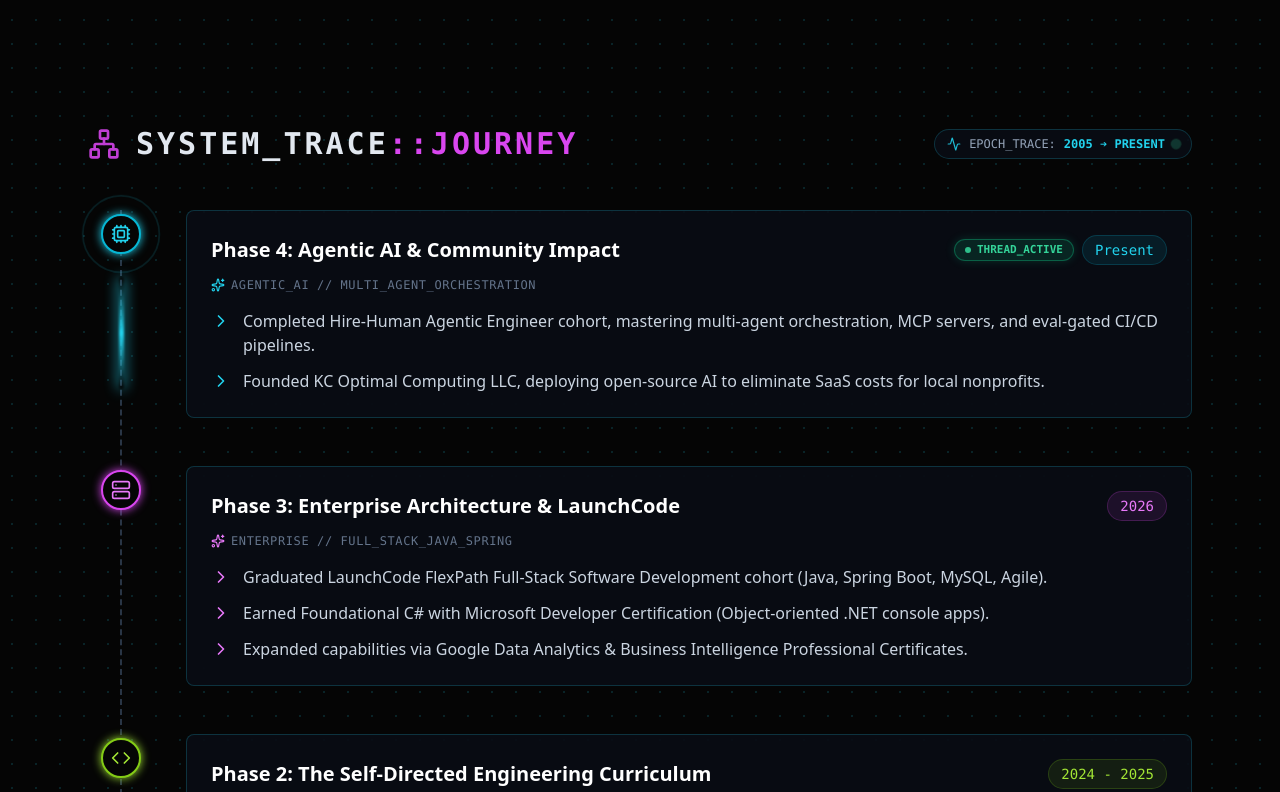
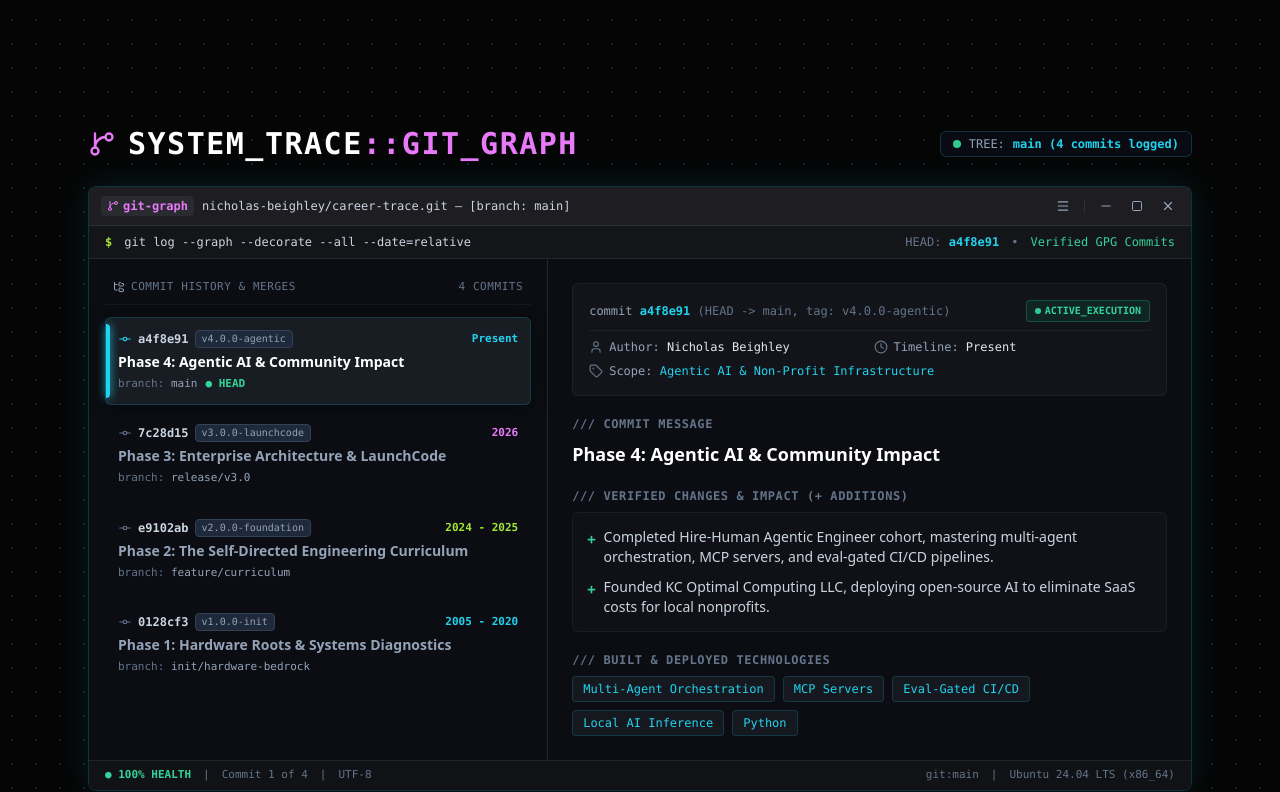
Before and after one commit to Nick040791/portfolio, a React (Vite) app: page / in a window 1280 px wide. Shown: the part 1048-1840 px from the top of the page. Built offline with nearby package versions, Linux system fonts and the light colour scheme.

Commit message:
feat: redesign journey section as authentic ubuntu git-graph system trace application

```diff
--- a/src/components/Journey.tsx
+++ b/src/components/Journey.tsx
@@ -1,136 +1,291 @@
 import React, { useState } from 'react';
-import { Network, ChevronRight, Activity, Sparkles } from 'lucide-react';
+import {
+  GitBranch,
+  GitCommit,
+  Minus,
+  Square,
+  X,
+  Menu,
+  Clock,
+  User,
+  Tag,
+  CheckCircle2,
+  FolderTree,
+} from 'lucide-react';
 import { journeyData } from '../data/portfolioData';
 import { getColorScheme } from '../utils/theme';
 
 export const Journey: React.FC = () => {
-  const [selectedPhase, setSelectedPhase] = useState<number | null>(null);
-
-  const handleTogglePhase = (index: number) => {
-    setSelectedPhase((prev) => (prev === index ? null : index));
-  };
+  const [activeCommitIndex, setActiveCommitIndex] = useState(0);
+  const activePhase = journeyData[activeCommitIndex];
+  const activeScheme = getColorScheme(activePhase.color);
 
   return (
-    <section id="journey" className="relative z-10">
-      {/* Section Header with Live Telemetry Pill */}
-      <div className="flex flex-col sm:flex-row sm:items-center justify-between gap-4 mb-12">
-        <div className="flex items-center space-x-4">
-          <Network className="w-8 h-8 text-fuchsia-500 animate-pulse" />
-          <h2 className="text-3xl font-bold font-mono tracking-widest uppercase">
-            System_Trace<span className="text-fuchsia-500">::Journey</span>
+    <section id="journey" className="relative z-10 space-y-6">
+      {/* Section Header */}
+      <div className="flex flex-col sm:flex-row sm:items-center justify-between gap-4">
+        <div className="flex items-center space-x-3">
+          <GitBranch className="w-7 h-7 text-fuchsia-400" />
+          <h2 className="text-2xl sm:text-3xl font-bold font-mono tracking-wider uppercase text-white">
+            System_Trace<span className="text-fuchsia-400">::Git_Graph</span>
           </h2>
         </div>
 
         {/* Telemetry Indicator */}
-        <div className="flex items-center space-x-2 px-3 py-1.5 glass-panel rounded-full border border-cyan-500/30 text-xs font-mono self-start sm:self-auto">
-          <Activity className="w-3.5 h-3.5 text-cyan-400 animate-pulse" />
-          <span className="text-slate-400">EPOCH_TRACE:</span>
-          <span className="text-cyan-400 font-semibold">2005 ➔ PRESENT</span>
-          <span className="w-1.5 h-1.5 rounded-full bg-emerald-400 animate-ping ml-1" />
+        <div className="flex items-center space-x-2 px-3 py-1 glass-panel rounded-md border border-cyan-500/20 text-xs font-mono self-start sm:self-auto">
+          <span className="w-2 h-2 rounded-full bg-emerald-400 animate-pulse" />
+          <span className="text-slate-400">TREE:</span>
+          <span className="text-cyan-400 font-semibold">main (4 commits logged)</span>
         </div>
       </div>
 
-      {/* Timeline Circuit Container */}
-      <div className="relative border-l-2 border-dashed border-slate-700/80 ml-4 md:ml-8 space-y-12 pb-8">
-        {/* Traveling Fiber-Optic Circuit Pulse (continuous ambient signal beam) */}
-        <div
-          className="absolute -left-[3px] w-[5px] h-28 rounded-full bg-gradient-to-b from-transparent via-cyan-400 to-transparent blur-[1px] shadow-[0_0_14px_#22d3ee] pointer-events-none animate-circuit-pulse"
-          aria-hidden="true"
-        />
+      {/* Ubuntu Linux Git Graph / System Trace Window */}
+      <div className="glass-panel rounded-lg overflow-hidden border border-cyan-500/30 shadow-[0_0_35px_rgba(34,211,238,0.12)]">
+        {/* Ubuntu GNOME Window Titlebar */}
+        <div className="bg-[#1e1e22] border-b border-[#2d2f36] px-3 py-2 flex items-center justify-between select-none">
+          {/* Left Title / Breadcrumbs */}
+          <div className="flex items-center space-x-2">
+            <span className="px-1.5 py-0.5 rounded bg-[#2a2b30] text-fuchsia-400 font-mono text-xs flex items-center gap-1 font-semibold">
+              <GitBranch className="w-3 h-3" />
+              git-graph
+            </span>
+            <span className="font-mono text-xs text-slate-300 font-medium hidden sm:inline">
+              nicholas-beighley/career-trace.git — [branch: main]
+            </span>
+          </div>
 
-        {journeyData.map((item, index) => {
-          const scheme = getColorScheme(item.color);
-          const isSelected = selectedPhase === index;
+          {/* Right Window Controls (Ubuntu GNOME) */}
+          <div className="flex items-center space-x-2.5 text-slate-400">
+            <button
+              type="button"
+              className="p-1 hover:text-slate-200 hover:bg-[#2b2c32] rounded transition-colors"
+              title="Menu"
+              aria-label="Menu"
+            >
+              <Menu className="w-3.5 h-3.5" />
+            </button>
+            <span className="h-3.5 w-[1px] bg-slate-700/60" aria-hidden="true" />
+            <button
+              type="button"
+              className="p-1 hover:text-slate-200 hover:bg-[#2b2c32] rounded transition-colors"
+              title="Minimize"
+              aria-label="Minimize"
+            >
+              <Minus className="w-3.5 h-3.5" />
+            </button>
+            <button
+              type="button"
+              className="p-1 hover:text-slate-200 hover:bg-[#2b2c32] rounded transition-colors"
+              title="Maximize"
+              aria-label="Maximize"
+            >
+              <Square className="w-3 h-3" />
+            </button>
+            <button
+              type="button"
+              className="p-1 text-slate-400 hover:text-white hover:bg-red-600/90 rounded-full transition-colors"
+              title="Close"
+              aria-label="Close"
+            >
+              <X className="w-3.5 h-3.5" />
+            </button>
+          </div>
+        </div>
 
-          return (
-            <div key={index} className="relative pl-10 md:pl-16 group">
-              {/* Glowing Circuit Node (clickable button) */}
-              <button
-                type="button"
-                onClick={() => handleTogglePhase(index)}
-                className={`absolute -left-[21px] top-1 p-2 rounded-full bg-[#050505] border-2 cursor-pointer ${
-                  scheme.nodeBorder
-                } transition-all duration-300 ${
-                  isSelected ? 'scale-110 shadow-[0_0_22px_currentColor]' : 'group-hover:scale-110'
-                }`}
-                title={`Inspect ${item.phase}`}
-                aria-label={`Inspect ${item.phase}`}
-              >
-                {/* Active Thread Radar Pulse on Current Phase */}
-                {item.isCurrent && (
-                  <span
-                    className="absolute -inset-1 rounded-full border border-cyan-400/60 animate-ping pointer-events-none"
-                    aria-hidden="true"
-                  />
-                )}
-                {item.icon}
-              </button>
+        {/* Command Toolbar / Subheader */}
+        <div className="bg-[#141519] border-b border-[#25272e] px-4 py-2 flex flex-wrap items-center justify-between gap-3 text-xs font-mono">
+          <div className="flex items-center space-x-3 text-slate-400">
+            <span className="text-lime-400 font-semibold">$</span>
+            <span className="text-slate-300">git log --graph --decorate --all --date=relative</span>
+          </div>
+          <div className="flex items-center space-x-3 text-slate-500">
+            <span>HEAD: <span className="text-cyan-400 font-semibold">a4f8e91</span></span>
+            <span>•</span>
+            <span className="text-emerald-400">Verified GPG Commits</span>
+          </div>
+        </div>
 
-              {/* Milestone Narrative Card (interactive only inside the card boundaries) */}
-              <div
-                onClick={() => handleTogglePhase(index)}
-                className={`glass-panel p-6 rounded-lg border-l-4 ${scheme.border} cursor-pointer transition-all duration-300 ${
-                  isSelected
-                    ? `bg-white/10 ${scheme.glowShadow} translate-x-1.5 border-l-[6px]`
-                    : `hover:bg-white/10 hover:translate-x-1.5 hover:border-l-[6px] hover:${scheme.glowShadow}`
-                }`}
-              >
-                {/* Card Header & Status Badges */}
-                <div className="flex flex-col sm:flex-row sm:items-center justify-between gap-2 mb-3">
-                  <div className="flex items-center space-x-2">
-                    <h3
-                      className={`text-xl font-bold text-white transition-colors ${
-                        isSelected ? scheme.text : scheme.hoverText
+        {/* Split Workbench Content: Left Graph Tree + Right Commit Inspector */}
+        <div className="grid grid-cols-1 lg:grid-cols-12 min-h-[460px] bg-[#0c0d12]/95">
+          {/* Left Column: Git Commit Graph & List */}
+          <div className="lg:col-span-5 border-b lg:border-b-0 lg:border-r border-[#25272e] p-3 sm:p-4 space-y-2 font-mono">
+            <div className="px-2 py-1 text-[11px] uppercase tracking-wider text-slate-500 flex items-center justify-between border-b border-white/5 pb-2">
+              <span className="flex items-center gap-1.5">
+                <FolderTree className="w-3 h-3 text-slate-400" />
+                Commit History & Merges
+              </span>
+              <span>4 Commits</span>
+            </div>
+
+            <div className="space-y-1.5 pt-1">
+              {journeyData.map((phase, idx) => {
+                const isSelected = activeCommitIndex === idx;
+                const scheme = getColorScheme(phase.color);
+
+                return (
+                  <div
+                    key={idx}
+                    onClick={() => setActiveCommitIndex(idx)}
+                    className={`relative p-3 rounded-md cursor-pointer transition-all duration-200 border text-left ${
+                      isSelected
+                        ? `bg-[#181d24] ${scheme.borderSubtle} shadow-[0_0_15px_rgba(0,0,0,0.5)]`
+                        : 'border-transparent hover:bg-white/5 hover:border-white/5'
+                    }`}
+                  >
+                    {/* Active Commit Indicator Line */}
+                    {isSelected && (
+                      <div
+                        className={`absolute left-0 top-1.5 bottom-1.5 w-1 rounded-r bg-cyan-400 shadow-[0_0_8px_#22d3ee]`}
+                      />
+                    )}
+
+                    <div className="flex items-center justify-between text-xs mb-1">
+                      <div className="flex items-center space-x-1.5">
+                        <GitCommit
+                          className={`w-3.5 h-3.5 ${
+                            isSelected ? scheme.text : 'text-slate-500'
+                          }`}
+                        />
+                        <span className="font-bold text-slate-300">
+                          {phase.commitHash}
+                        </span>
+                        {phase.tag && (
+                          <span className="px-1.5 py-0.2 rounded text-[10px] bg-slate-800 text-slate-400 border border-slate-700">
+                            {phase.tag}
+                          </span>
+                        )}
+                      </div>
+                      <span className={`text-[11px] ${scheme.text} font-semibold`}>
+                        {phase.date}
+                      </span>
+                    </div>
+
+                    <div
+                      className={`text-sm font-sans font-semibold line-clamp-1 ${
+                        isSelected ? 'text-white' : 'text-slate-400'
                       }`}
                     >
-                      {item.phase}
-                    </h3>
+                      {phase.phase}
+                    </div>
+
+                    <div className="flex items-center space-x-2 text-[11px] text-slate-500 mt-1 font-mono">
+                      <span>branch: <span className="text-slate-400">{phase.branch}</span></span>
+                      {phase.isCurrent && (
+                        <span className="text-emerald-400 font-semibold flex items-center gap-1">
+                          ● HEAD
+                        </span>
+                      )}
+                    </div>
                   </div>
+                );
+              })}
+            </div>
+          </div>
 
-                  <div className="flex items-center space-x-2 self-start sm:self-auto">
-                    {/* Active Thread Beacon for Current Phase */}
-                    {item.isCurrent && (
-                      <span className="flex items-center gap-1.5 px-2.5 py-0.5 rounded-full text-[11px] font-mono font-semibold bg-emerald-500/15 border border-emerald-500/40 text-emerald-400 shadow-[0_0_10px_rgba(16,185,129,0.2)]">
-                        <span className="w-1.5 h-1.5 rounded-full bg-emerald-400 animate-pulse" />
-                        THREAD_ACTIVE
-                      </span>
-                    )}
-
-                    {/* Milestone Date Badge */}
-                    <span
-                      className={`font-mono text-sm ${scheme.text} px-3 py-1 rounded-full ${scheme.bgSubtle} border ${scheme.borderSubtle}`}
-                    >
-                      {item.date}
+          {/* Right Column: Commit Inspector & Changelog Detail */}
+          <div className="lg:col-span-7 p-4 sm:p-6 flex flex-col justify-between font-mono">
+            <div className="space-y-5">
+              {/* Commit Header Metadata Block */}
+              <div className="bg-[#12141a] p-4 rounded-md border border-white/5 space-y-2 text-xs">
+                <div className="flex flex-wrap items-center justify-between gap-2 border-b border-white/5 pb-2">
+                  <div className="text-slate-400">
+                    commit <span className="text-cyan-400 font-bold">{activePhase.commitHash}</span>{' '}
+                    <span className="text-slate-500">
+                      ({activePhase.isCurrent ? 'HEAD -> ' : ''}
+                      {activePhase.branch}, tag: {activePhase.tag})
                     </span>
                   </div>
+                  {activePhase.isCurrent ? (
+                    <span className="px-2 py-0.5 rounded text-[10px] bg-emerald-500/10 border border-emerald-500/30 text-emerald-400 font-semibold flex items-center gap-1">
+                      <span className="w-1.5 h-1.5 rounded-full bg-emerald-400 animate-pulse" />
+                      ACTIVE_EXECUTION
+                    </span>
+                  ) : (
+                    <span className="px-2 py-0.5 rounded text-[10px] bg-slate-800 text-slate-400 border border-slate-700 flex items-center gap-1">
+                      <CheckCircle2 className="w-3 h-3 text-emerald-400" />
+                      VERIFIED_MILESTONE
+                    </span>
+                  )}
                 </div>
 
-                {/* Telemetry Domain Tag */}
-                {item.telemetryTag && (
-                  <div className="flex items-center space-x-1.5 text-xs font-mono text-slate-500 mb-4 uppercase tracking-wider">
-                    <Sparkles className={`w-3.5 h-3.5 ${scheme.text} flex-shrink-0`} />
-                    <span>{item.telemetryTag}</span>
+                <div className="grid grid-cols-1 sm:grid-cols-2 gap-2 text-slate-400 text-xs">
+                  <div className="flex items-center space-x-1.5">
+                    <User className="w-3.5 h-3.5 text-slate-500" />
+                    <span>Author: <span className="text-slate-200">Nicholas Beighley</span></span>
                   </div>
-                )}
+                  <div className="flex items-center space-x-1.5">
+                    <Clock className="w-3.5 h-3.5 text-slate-500" />
+                    <span>Timeline: <span className="text-slate-200">{activePhase.date}</span></span>
+                  </div>
+                  <div className="flex items-center space-x-1.5 sm:col-span-2">
+                    <Tag className="w-3.5 h-3.5 text-slate-500" />
+                    <span>Scope: <span className={activeScheme.text}>{activePhase.scope}</span></span>
+                  </div>
+                </div>
+              </div>
 
-                {/* Milestone Detail Bullet Points */}
-                <ul className="space-y-3">
-                  {item.details.map((detail, idx) => (
-                    <li
-                      key={idx}
-                      className="flex items-start space-x-3 text-slate-300 group-hover:text-slate-200 transition-colors"
-                    >
-                      <ChevronRight
-                        className={`w-5 h-5 mt-0.5 ${scheme.text} flex-shrink-0 transition-transform duration-300 group-hover:translate-x-1`}
-                      />
-                      <span className="leading-relaxed text-sm md:text-base">{detail}</span>
-                    </li>
+              {/* Commit Message & Narrative */}
+              <div>
+                <div className="text-xs uppercase text-slate-500 font-semibold tracking-wider mb-2">
+                  /// Commit Message
+                </div>
+                <h3 className="text-base sm:text-lg font-bold text-white font-sans">
+                  {activePhase.phase}
+                </h3>
+              </div>
+
+              {/* Changelog Additions (+ changes) */}
+              <div className="space-y-2">
+                <div className="text-xs uppercase text-slate-500 font-semibold tracking-wider">
+                  /// Verified Changes & Impact (+ additions)
+                </div>
+                <div className="bg-[#0f1116] p-3.5 rounded-md border border-white/5 space-y-2.5">
+                  {activePhase.details.map((detail, dIdx) => (
+                    <div key={dIdx} className="flex items-start space-x-2 text-xs sm:text-sm text-slate-300 font-sans leading-relaxed">
+                      <span className="text-emerald-400 font-mono font-bold select-none pt-0.5">+</span>
+                      <span>{detail}</span>
+                    </div>
                   ))}
-                </ul>
+                </div>
               </div>
+
+              {/* Verified Tech Stack Chips */}
+              {activePhase.tech && (
+                <div className="space-y-2">
+                  <div className="text-xs uppercase text-slate-500 font-semibold tracking-wider">
+                    /// Built & Deployed Technologies
+                  </div>
+                  <div className="flex flex-wrap gap-2">
+                    {activePhase.tech.map((t, tIdx) => (
+                      <span
+                        key={tIdx}
+                        className={`text-xs px-2.5 py-1 rounded bg-[#16181f] border ${activeScheme.borderSubtle} ${activeScheme.text}`}
+                      >
+                        {t}
+                      </span>
+                    ))}
+                  </div>
+                </div>
+              )}
             </div>
-          );
-        })}
+          </div>
+        </div>
+
+        {/* Ubuntu Application Status Bar */}
+        <div className="bg-[#111215] border-t border-[#222328] px-4 py-1.5 flex flex-wrap items-center justify-between text-[11px] font-mono text-slate-500 gap-2 select-none">
+          <div className="flex items-center space-x-3">
+            <span className="text-emerald-400 font-semibold">● 100% HEALTH</span>
+            <span>|</span>
+            <span>Commit {activeCommitIndex + 1} of {journeyData.length}</span>
+            <span>|</span>
+            <span>UTF-8</span>
+          </div>
+          <div className="flex items-center space-x-3">
+            <span>git:main</span>
+            <span>|</span>
+            <span>Ubuntu 24.04 LTS (x86_64)</span>
+          </div>
+        </div>
       </div>
     </section>
   );
--- a/src/data/portfolioData.tsx
+++ b/src/data/portfolioData.tsx
@@ -41,7 +41,12 @@
     color: "cyan",
     icon: <Cpu className="w-5 h-5 text-cyan-400" />,
     telemetryTag: "AGENTIC_AI // MULTI_AGENT_ORCHESTRATION",
+    commitHash: "a4f8e91",
+    branch: "main",
+    tag: "v4.0.0-agentic",
+    scope: "Agentic AI & Non-Profit Infrastructure",
     isCurrent: true,
+    tech: ["Multi-Agent Orchestration", "MCP Servers", "Eval-Gated CI/CD", "Local AI Inference", "Python"],
     details: [
       "Completed Hire-Human Agentic Engineer cohort, mastering multi-agent orchestration, MCP servers, and eval-gated CI/CD pipelines.",
       "Founded KC Optimal Computing LLC, deploying open-source AI to eliminate SaaS costs for local nonprofits."
@@ -53,6 +58,11 @@
     color: "magenta",
     icon: <Server className="w-5 h-5 text-fuchsia-400" />,
     telemetryTag: "ENTERPRISE // FULL_STACK_JAVA_SPRING",
+    commitHash: "7c28d15",
+    branch: "release/v3.0",
+    tag: "v3.0.0-launchcode",
+    scope: "Full-Stack Software Development",
+    tech: ["Java", "Spring Boot", "MySQL", "C# .NET", "Agile", "Business Intelligence"],
     details: [
       "Graduated LaunchCode FlexPath Full-Stack Software Development cohort (Java, Spring Boot, MySQL, Agile).",
       "Earned Foundational C# with Microsoft Developer Certification (Object-oriented .NET console apps).",
@@ -65,6 +75,11 @@
     color: "lime",
     icon: <Code className="w-5 h-5 text-lime-400" />,
     telemetryTag: "CORE_CS // ALGORITHMS_SYSTEMS",
+    commitHash: "e9102ab",
+    branch: "feature/curriculum",
+    tag: "v2.0.0-foundation",
+    scope: "Computer Science & Systems Fundamentals",
+    tech: ["Python", "JavaScript", "Linux CLI", "Networking", "Data Structures", "Algorithms"],
     details: [
       "Mastered algorithms/data structures via freeCodeCamp's Python & JavaScript certifications.",
       "Solidified Linux CLI, networking protocols, and systems infrastructure via Google IT Support Professional Certificate.",
@@ -77,6 +92,11 @@
     color: "cyan",
     icon: <MonitorPlay className="w-5 h-5 text-cyan-400" />,
     telemetryTag: "HARDWARE_ROOTS // ROOT_CAUSE_DIAGNOSTICS",
+    commitHash: "0128cf3",
+    branch: "init/hardware-bedrock",
+    tag: "v1.0.0-init",
+    scope: "Systems Diagnostics & Infrastructure",
+    tech: ["PC Hardware Assembly", "System Diagnostics", "Root-Cause Analysis", "Offline APIs", "Linux Admin"],
     details: [
       "Served as IT Supervisor at Elevate Missouri, conducting root-cause analysis on multi-site hardware incidents.",
       "Designed offline-capable timekeeping APIs, saving 2.5 hours of weekly administrative overhead.",
--- a/src/types/portfolio.ts
+++ b/src/types/portfolio.ts
@@ -10,6 +10,11 @@
   details: string[];
   telemetryTag?: string;
   isCurrent?: boolean;
+  commitHash?: string;
+  branch?: string;
+  tag?: string;
+  scope?: string;
+  tech?: string[];
 }
 
 export interface ProjectItem {
```
